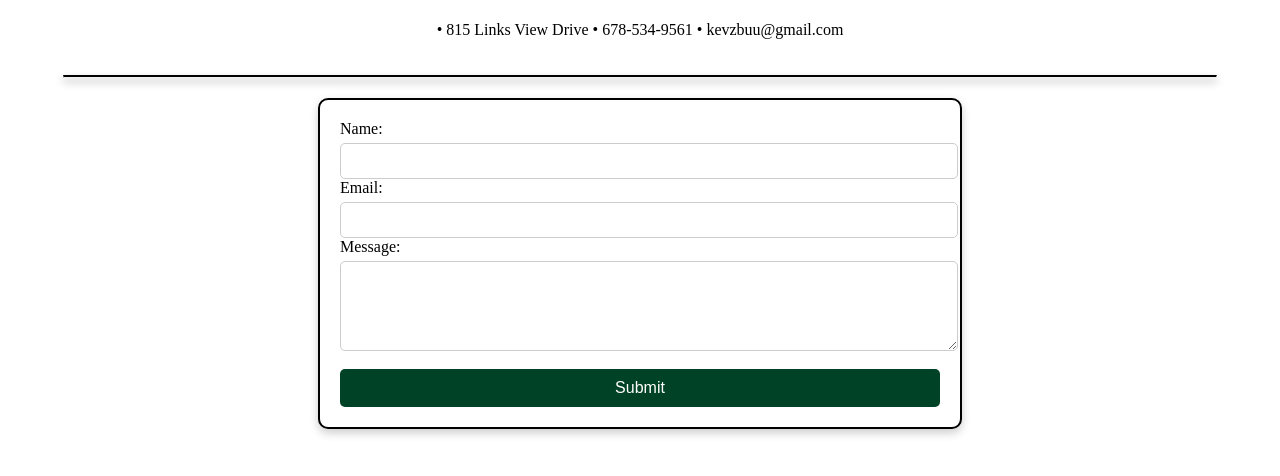
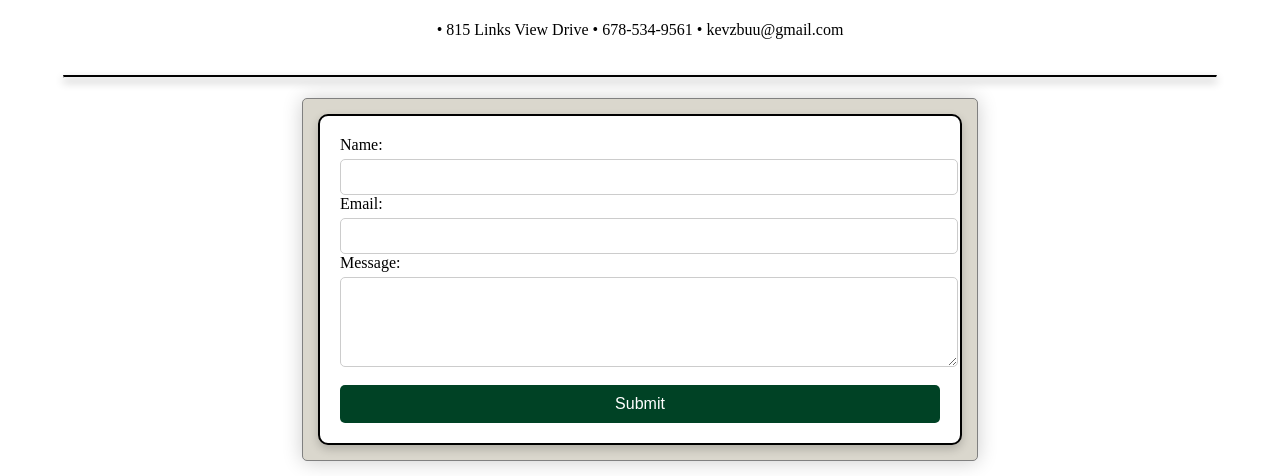
Before and after one commit to kevvvvvz/cv, a plain HTML site: page contact.html in a window 1280 px wide. Shown: the part 142-618 px from the top of the page. Drawn offline with nearby package versions, Linux system fonts and the light colour scheme.

Commit message:
Update contact.html

```diff
--- a/contact.html
+++ b/contact.html
@@ -29,7 +29,7 @@
     <hr>
 
     <div class ="one-col">
-        <div class="ard">
+        <div class="card">
         <form action="https://formsubmit.co/82477f9925d94060d54b0076cd1cd9da" method="POST">
                 <input type="hidden" name="_next" value="http://127.0.0.1:5500/thankyou.html">
 
```
